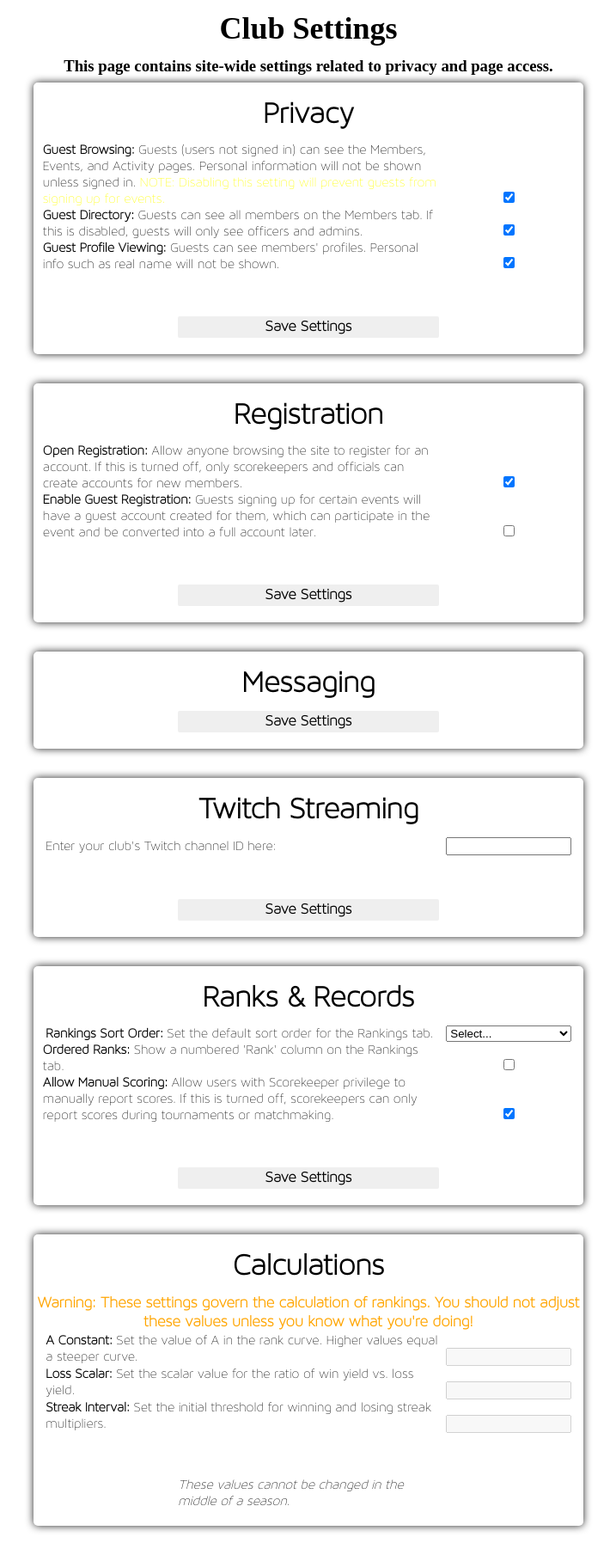
After one commit to twiceineverymoment/smashclub, a PHP site: page /forms/club_settings.php in a window 1280 px wide. The commit adds this page. Shown: the whole page at 86% size, without its empty margins (281-998 px from the left). Run offline with PHP 8.4, Linux system fonts and the light colour scheme; a user stored in the database is signed in; data comes from the database, SQL or seed files in the repository; data that the repository does not hold is empty; some libraries are stand-ins or nearby versions.

Commit message:
Admin Settings Pages

```diff
--- /dev/null
+++ b/htdocs/forms/club_settings.php
@@ -0,0 +1,140 @@
+<html>
+	<head>
+		<link rel="stylesheet" href="/resource/dstyle.php" />
+		<link rel="shortcut icon" href="/resource/favicon.ico" />
+		<title>SmashClub</title>
+	</head>
+	<body>
+	<?php require_once($_SERVER['DOCUMENT_ROOT']."/alertmessage_wide.php"); ?>
+	<?php require_once($_SERVER['DOCUMENT_ROOT']."/service/svc_site_settings.php"); ?>
+	<?php require_once($_SERVER['DOCUMENT_ROOT']."/service/svc_home_portal.php"); ?>
+	<?php
+	if ($_SESSION['type']<4){
+		writeLog(ALERT, "Form:CLUB_SETTINGS requested by unauthorized user, IP: ".$_SERVER['REMOTE_ADDR']);
+		showErrorPage(401);
+		die();
+	}
+
+	if (isset($_POST['save'])){
+		svc_putSetting("OrganizationName", $_POST["orgname"]);
+		svc_putSetting("AboutPageSubtitle", $_POST["subtitle"]);
+		svc_putSetting("AboutPageBody", $_POST["about"]);
+		svc_putSetting("DonateURL", $_POST["donateLink"]);
+		if ($_POST["donateEnable"] == "on"){
+			svc_putSetting("EnableDonatePortlet", 1);
+		} else {
+			svc_putSetting("EnableDonatePortlet", 0);
+		}
+		if ($_POST["slideshowSpeed"] != "nochg") {
+			svc_putSetting("SlideshowInterval", $_POST["slideshowSpeed"]);
+		}
+		showJavascriptAlert("Your changes have been saved.");
+		sendBack();
+	}
+
+	?>
+
+		<div class="page-content" style="text-align: center">
+			<h2>Club Settings</h2>
+			<h3>This page contains site-wide settings related to privacy and page access.</h3>
+			<div class="formpage-block">
+				<h2>Privacy</h2>
+				<form action=<?php echo $_SERVER['PHP_SELF']; ?> method="post">
+					<span style="width: 73%"><b>Guest Browsing: </b>Guests (users not signed in) can see the Members, Events, and Activity pages. Personal information will not be shown unless signed in. <span style="color: yellow; display: inline">NOTE: Disabling this setting will prevent guests from signing up for events.</span></span>
+					<input type="checkbox" name="donateEnable" value="on" style="width: 23%" <?php echo (svc_getSetting('EnableGuestBrowsing')==1) ? 'checked' : '';?> />
+					<span style="width: 73%"><b>Guest Directory: </b>Guests can see all members on the Members tab. If this is disabled, guests will only see officers and admins.</span></span>
+					<input type="checkbox" name="donateEnable" value="on" style="width: 23%" <?php echo (svc_getSetting('GuestEnableFullMemberList')==1) ? 'checked' : '';?> />
+					<span style="width: 73%"><b>Guest Profile Viewing: </b>Guests can see members' profiles. Personal info such as real name will not be shown.</span></span>
+					<input type="checkbox" name="donateEnable" value="on" style="width: 23%" <?php echo (svc_getSetting('EnableGuestProfileView')==1) ? 'checked' : '';?> />
+					<p>&nbsp;</p>
+					<input type="submit" name="subPrivacy" value="Save Settings" class="sc-button" />
+				</form>
+			</div>
+			<br />
+			<div class="formpage-block">
+				<h2>Registration</h2>
+				<form action=<?php echo $_SERVER['PHP_SELF']; ?> method="post">
+					<span style="width: 73%"><b>Open Registration: </b>Allow anyone browsing the site to register for an account. If this is turned off, only scorekeepers and officials can create accounts for new members.</span>
+					<input type="checkbox" name="donateEnable" value="on" style="width: 23%" <?php echo (svc_getSetting('EnableSelfRegister')==1) ? 'checked' : '';?> />
+					<span style="width: 73%"><b>Enable Guest Registration: </b>Guests signing up for certain events will have a guest account created for them, which can participate in the event and be converted into a full account later.</span>
+					<input type="checkbox" name="donateEnable" value="on" style="width: 23%" <?php echo (svc_getSetting('EnableGuestAccounts')==1) ? 'checked' : '';?> />
+					<p>&nbsp;</p>
+					<input type="submit" name="subRegistration" value="Save Settings" class="sc-button" />
+				</form>
+			</div>
+			<br />
+			<div class="formpage-block">
+				<h2>Messaging</h2>
+				<form action=<?php echo $_SERVER['PHP_SELF']; ?> method="post">
+					<!--TODO -->
+					<input type="submit" name="subMessaging" value="Save Settings" class="sc-button" />
+				</form>
+			</div>
+			<br />
+			<div class="formpage-block">
+				<h2>Twitch Streaming</h2>
+				<form action=<?php echo $_SERVER['PHP_SELF']; ?> method="post">
+					<span style="width: 73%">Enter your club's Twitch channel ID here:</span>
+					<input type="text" name="channelId" value="<?php echo svc_getSetting('TwitchChannelID'); ?>" style="width: 23%" />
+					<p>&nbsp;</p>
+					<input type="submit" name="subStreaming" value="Save Settings" class="sc-button" />
+				</form>
+			</div>
+			<br />
+			<div class="formpage-block">
+				<h2>Ranks &amp; Records</h2>
+				<form action=<?php echo $_SERVER['PHP_SELF']; ?> method="post">
+					<span style="width: 73%"><b>Rankings Sort Order: </b>Set the default sort order for the Rankings tab.</span>
+					<select name="rankOrder" style="width: 23%">
+						<option value="nochg">Select...</option>
+						<option value="0">Current Rank (High to Low)</option>
+						<option value="1">Current Rank (Low to High)</option>
+						<option value="2">Season High (High to Low)</option>
+						<option value="3">All-Time High (High to Low)</option>
+						<option value="4">Username (A to Z)</option>
+					</select>
+					<span style="width: 73%"><b>Ordered Ranks: </b>Show a numbered 'Rank' column on the Rankings tab.</span>
+					<input type="checkbox" name="showRankColumn" value="on" style="width: 23%" <?php echo (svc_getSetting('ShowRankColumn')==1) ? 'checked' : '';?> />
+					<span style="width: 73%"><b>Allow Manual Scoring: </b>Allow users with Scorekeeper privilege to manually report scores. If this is turned off, scorekeepers can only report scores during tournaments or matchmaking.</span>
+					<input type="checkbox" name="freeplayScore" value="on" style="width: 23%" <?php echo (svc_getSetting('EnableFreePlayScoring')==1) ? 'checked' : '';?> />
+					<p>&nbsp;</p>
+					<input type="submit" name="subRanks" value="Save Settings" class="sc-button" />
+				</form>
+			</div>
+			<br />
+			<?php if (svc_getSetting("CurrentSeasonNumber")=="0") : ?>
+				<div class="formpage-block">
+				<h2>Calculations</h2>
+				<h3 style="color: orange">Warning: These settings govern the calculation of rankings. You should not adjust these values unless you know what you're doing!</h3>
+				<form action=<?php echo $_SERVER['PHP_SELF']; ?> method="post">
+					<span style="width: 73%"><b>A Constant: </b>Set the value of A in the rank curve. Higher values equal a steeper curve.</span>
+					<input type="text" name="primCons" value="<?php echo svc_getSetting('RankCalcPrimConstant'); ?>" style="width: 23%" />
+					<span style="width: 73%"><b>Loss Scalar: </b>Set the scalar value for the ratio of win yield vs. loss yield.</span>
+					<input type="text" name="lossScale" value="<?php echo svc_getSetting('RankCalcLossScalar'); ?>" style="width: 23%" />
+					<span style="width: 73%"><b>Streak Interval: </b>Set the initial threshold for winning and losing streak multipliers.</span>
+					<input type="number" name="streakInt" value="<?php echo svc_getSetting('WinningStreakInterval'); ?>" style="width: 23%" min="2" max="100" />
+					<p>&nbsp;</p>
+					<input type="submit" name="subCalculations" value="Save Settings" class="sc-button" />
+				</form>
+				</div>
+				<br />
+			<?php else : ?>
+				<div class="formpage-block">
+				<h2>Calculations</h2>
+				<h3 style="color: orange">Warning: These settings govern the calculation of rankings. You should not adjust these values unless you know what you're doing!</h3>
+				<form action=<?php echo $_SERVER['PHP_SELF']; ?> method="post">
+					<span style="width: 73%"><b>A Constant: </b>Set the value of A in the rank curve. Higher values equal a steeper curve.</span>
+					<input type="text" name="primCons" value="<?php echo svc_getSetting('RankCalcPrimConstant'); ?>" style="width: 23%" disabled/>
+					<span style="width: 73%"><b>Loss Scalar: </b>Set the scalar value for the ratio of win yield vs. loss yield.</span>
+					<input type="text" name="lossScale" value="<?php echo svc_getSetting('RankCalcLossScalar'); ?>" style="width: 23%" disabled/>
+					<span style="width: 73%"><b>Streak Interval: </b>Set the initial threshold for winning and losing streak multipliers.</span>
+					<input type="number" name="streakInt" value="<?php echo svc_getSetting('WinningStreakInterval'); ?>" style="width: 23%" min="2" max="100" disabled/>
+					<p>&nbsp;</p>
+					<span><i>These values cannot be changed in the middle of a season.</i></span>
+				</form>
+			</div>
+			<br />
+			<?php endif; ?>
+		</div>
+	</body>
+</html>
--- a/htdocs/resource/dstyle.php
+++ b/htdocs/resource/dstyle.php
@@ -541,6 +541,12 @@ body {
 	text-align: center;
 }
 
+.rec-menu-3 {
+	display: inline-block;
+	width: 1/3;
+	text-align: center;
+}
+
 .formpage-block {
 	display: block;
 	width: 50%;
--- a/htdocs/service/svc_home_portal.php
+++ b/htdocs/service/svc_home_portal.php
@@ -20,7 +20,7 @@ function svc_getSeasonPortletData(){
 
 function svc_echoSlideshowImages(){
 	$directory = $_SERVER['DOCUMENT_ROOT']."/customization/slideshow/";
-	$images = glob($directory . "*.{jpg,png,gif}", GLOB_BRACE);
+	$images = glob($directory . "*.{jpg,png}", GLOB_BRACE);
 	$first = true;
 	foreach($images as $image){
 		if ($first){
```
Also changed, not shown: htdocs/adminpanel/index.php (+13 -7 lines), htdocs/forms/home_edit.php (added, +93 -0 lines), htdocs/script/image_upload.php (added, +83 -0 lines), htdocs/resource/admincp/cleanup.png (added), htdocs/resource/character/ultimate/unknown.png (added).
